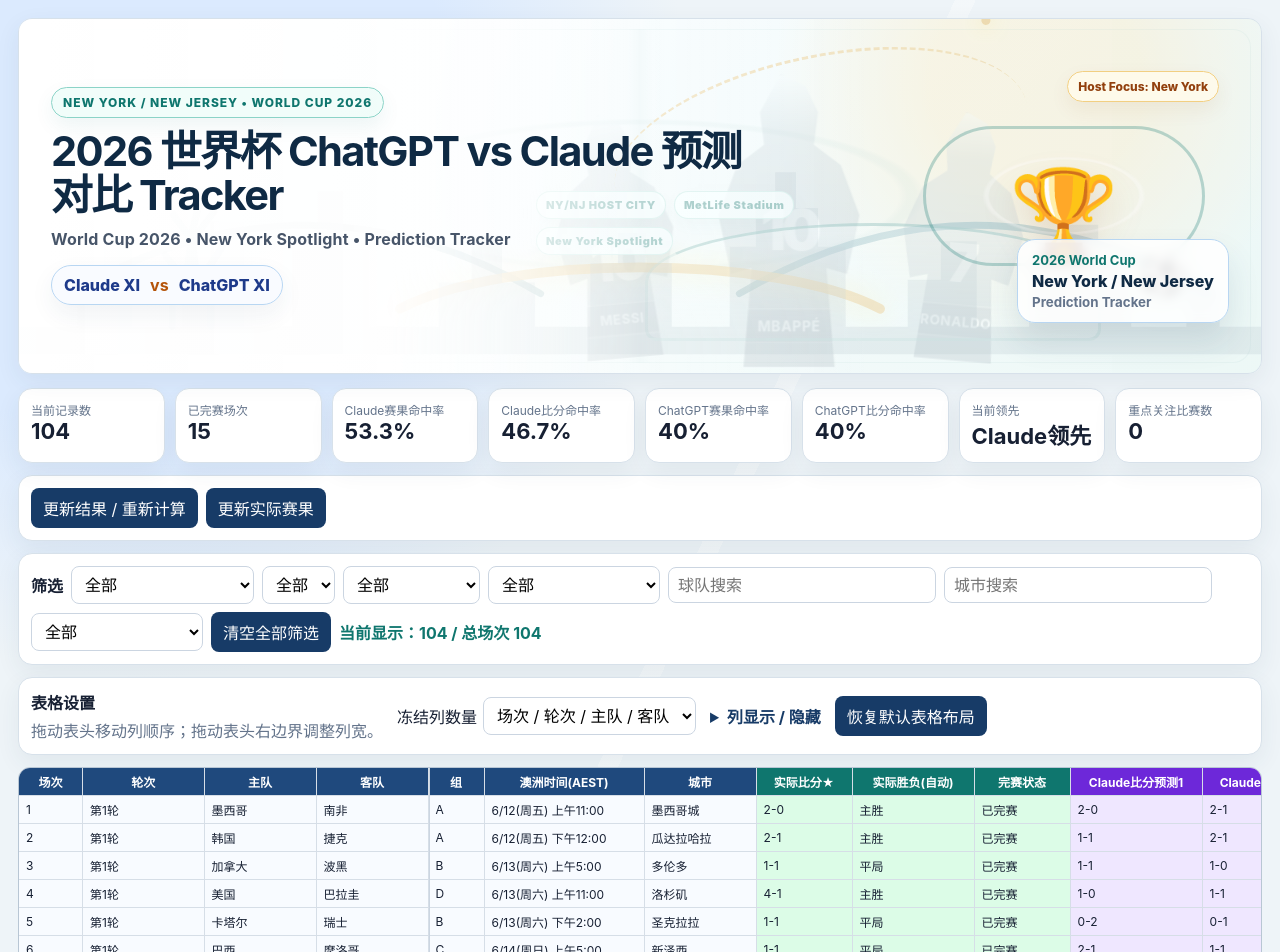
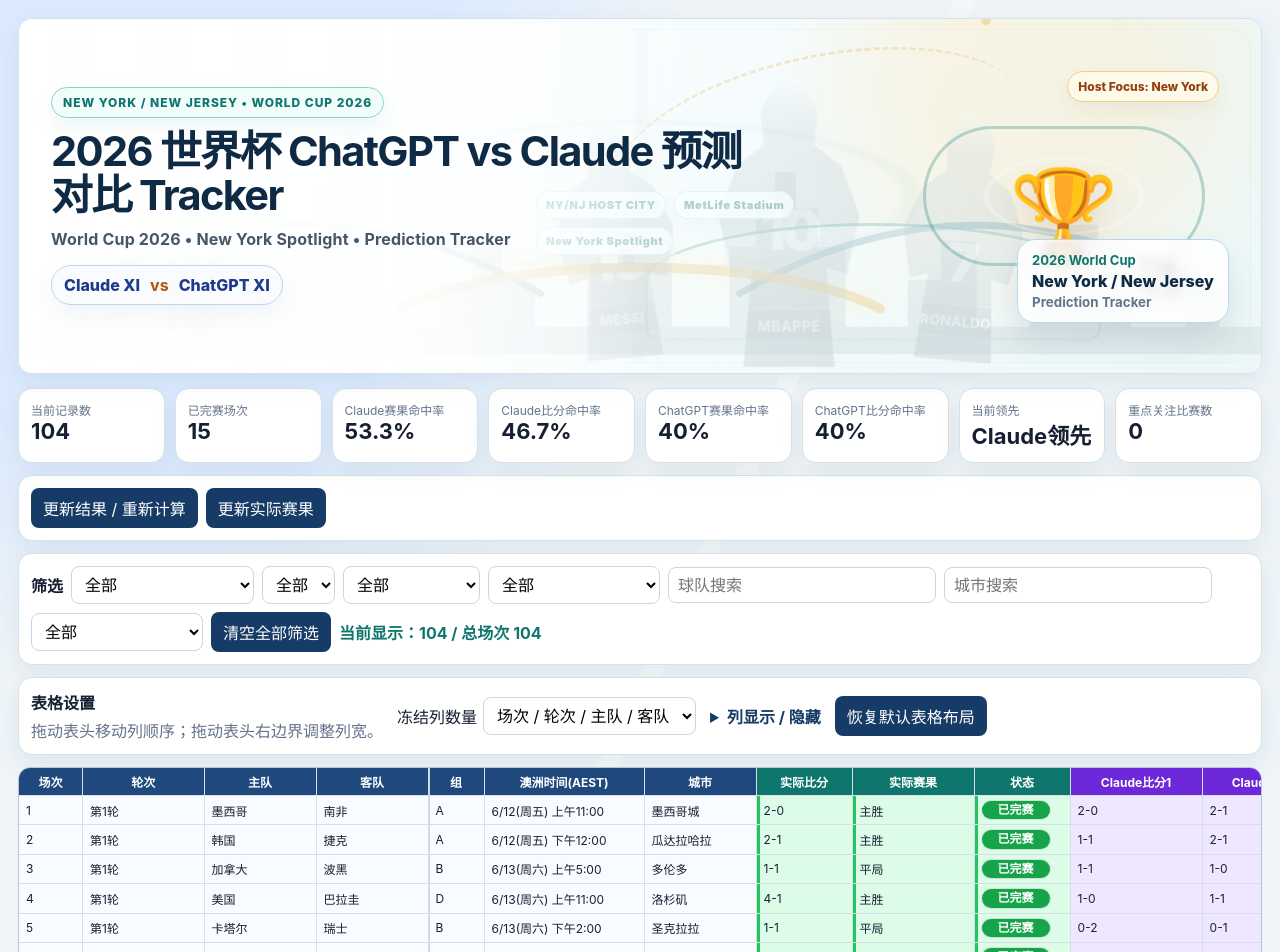
Before and after one commit to xingshu19890327/world-cup-prediction-tracker, a React (Vite) app: page / in a window 1280 px wide. Shown: the top 952 px of the page. Built offline with nearby package versions, Linux system fonts and the light colour scheme.

Commit message:
Improve match table status visuals

```diff
--- a/src/components/MatchTable.tsx
+++ b/src/components/MatchTable.tsx
@@ -12,22 +12,22 @@
   { key: 'group', label: '组', group: 'base', defaultWidth: 56 },
   { key: 'australiaTime', label: '澳洲时间(AEST)', group: 'base', defaultWidth: 160 },
   { key: 'city', label: '城市', group: 'base', defaultWidth: 112 },
-  { key: 'actualScore', label: '实际比分★', group: 'actual', defaultWidth: 96 },
-  { key: 'actualResult', label: '实际胜负(自动)', group: 'actual', defaultWidth: 122 },
-  { key: 'completionStatus', label: '完赛状态', group: 'actual', defaultWidth: 96 },
-  { key: 'claudePredictedScore1', label: 'Claude比分预测1', group: 'claude', defaultWidth: 132 },
-  { key: 'claudePredictedScore2', label: 'Claude比分预测2', group: 'claude', defaultWidth: 132 },
-  { key: 'claudePredictedScore3', label: 'Claude比分预测3', group: 'claude', defaultWidth: 132 },
-  { key: 'claudeWdlPrediction', label: 'Claude胜平负预测', group: 'claude', defaultWidth: 138 },
-  { key: 'claudeAnyScoreHit', label: 'Claude比分命中?', group: 'claude', defaultWidth: 126 },
-  { key: 'claudeWdlHit', label: 'Claude赛果命中?', group: 'claude', defaultWidth: 126 },
-  { key: 'chatgptWdlPrediction', label: 'ChatGPT预测胜负', group: 'gpt', defaultWidth: 138 },
-  { key: 'chatgptActualWinner', label: 'ChatGPT实际胜方(自动)', group: 'actual', defaultWidth: 158 },
-  { key: 'chatgptWdlHit', label: 'ChatGPT赛果命中?', group: 'gpt', defaultWidth: 132 },
-  { key: 'chatgptAnyScoreHit', label: 'ChatGPT比分命中?', group: 'gpt', defaultWidth: 132 },
-  { key: 'chatgptPredictedScore1', label: 'ChatGPT比分预测1', group: 'gpt', defaultWidth: 138 },
-  { key: 'chatgptPredictedScore2', label: 'ChatGPT比分预测2', group: 'gpt', defaultWidth: 138 },
-  { key: 'chatgptPredictedScore3', label: 'ChatGPT比分预测3', group: 'gpt', defaultWidth: 138 },
+  { key: 'actualScore', label: '实际比分', group: 'actual', defaultWidth: 96 },
+  { key: 'actualResult', label: '实际赛果', group: 'actual', defaultWidth: 122 },
+  { key: 'completionStatus', label: '状态', group: 'actual', defaultWidth: 96 },
+  { key: 'claudePredictedScore1', label: 'Claude比分1', group: 'claude', defaultWidth: 132 },
+  { key: 'claudePredictedScore2', label: 'Claude比分2', group: 'claude', defaultWidth: 132 },
+  { key: 'claudePredictedScore3', label: 'Claude比分3', group: 'claude', defaultWidth: 132 },
+  { key: 'claudeWdlPrediction', label: 'Claude胜平负主推', group: 'claude', defaultWidth: 138 },
+  { key: 'claudeAnyScoreHit', label: 'Claude比分命中', group: 'claude', defaultWidth: 126 },
+  { key: 'claudeWdlHit', label: 'Claude赛果命中', group: 'claude', defaultWidth: 126 },
+  { key: 'chatgptWdlPrediction', label: 'ChatGPT胜平负主推', group: 'gpt', defaultWidth: 138 },
+  { key: 'chatgptActualWinner', label: '实际胜方', group: 'actual', defaultWidth: 158 },
+  { key: 'chatgptWdlHit', label: 'ChatGPT赛果命中', group: 'gpt', defaultWidth: 132 },
+  { key: 'chatgptAnyScoreHit', label: 'ChatGPT比分命中', group: 'gpt', defaultWidth: 132 },
+  { key: 'chatgptPredictedScore1', label: 'ChatGPT比分1', group: 'gpt', defaultWidth: 138 },
+  { key: 'chatgptPredictedScore2', label: 'ChatGPT比分2', group: 'gpt', defaultWidth: 138 },
+  { key: 'chatgptPredictedScore3', label: 'ChatGPT比分3', group: 'gpt', defaultWidth: 138 },
   { key: 'predictionDisagreement', label: '预测分歧', group: 'extra', defaultWidth: 88 },
   { key: 'notes', label: '备注', group: 'extra', defaultWidth: 160, lowFrequency: true },
   { key: 'oddsSource', label: '赔率来源', group: 'extra', defaultWidth: 130, lowFrequency: true },
@@ -39,6 +39,7 @@
 const defaultOrder = columns.map((column) => column.key);
 const columnByKey = new Map(columns.map((column) => [column.key, column]));
 const widthFor = (column: TableColumn, widths: Record<string, number>) => widths[column.key] ?? column.defaultWidth;
+const actualResultKeys: (keyof MatchPrediction)[] = ['actualScore', 'actualResult', 'completionStatus', 'chatgptActualWinner'];
 
 export default function MatchTable({ matches, onOpen }: { matches: MatchPrediction[]; onOpen:(m:MatchPrediction)=>void }) {
   const [layout, setLayout] = useState(loadTableLayout);
@@ -158,20 +159,34 @@
           </tr>
         </thead>
         <tbody>
-          {matches.map((match) => <tr key={match.id} onClick={() => onOpen(match)}>
+          {matches.map((match) => {
+            const isCompleted = match.completionStatus === '已完赛';
+            const isPending = match.completionStatus === '未赛';
+            return <tr
+              key={match.id}
+              className={isCompleted ? 'matchCompleted' : isPending ? 'matchPending' : ''}
+              onClick={() => onOpen(match)}
+            >
               {orderedColumns.map((column, index) => {
                 const frozen = index < layout.frozenColumns;
                 const width = widthFor(column, layout.columnWidths);
                 const style = frozen ? { left: leftOffsets[index], width, minWidth: width } : { width, minWidth: width };
+                const value = String(match[column.key] ?? '');
+                const pendingActual = isPending && actualResultKeys.includes(column.key);
+                const completedActual = isCompleted && actualResultKeys.includes(column.key);
+                const hitClass = value === '✓' ? 'ok' : value === '×' ? 'bad' : '';
                 return <td
                   key={column.key}
-                className={`${column.group} ${frozen ? 'frozen' : ''} ${match[column.key] === '✓' ? 'ok' : match[column.key] === '×' ? 'bad' : ''}`}
+                  className={`${column.group} ${frozen ? 'frozen' : ''} ${completedActual ? 'actualCompleted' : ''} ${pendingActual ? 'actualPending' : ''} ${hitClass}`}
                   style={style}
                 >
-                {String(match[column.key] ?? '')}
+                  {column.key === 'completionStatus' && (isCompleted || isPending)
+                    ? <span className={`statusBadge ${isCompleted ? 'statusDone' : 'statusPending'}`}>{value}</span>
+                    : value}
                 </td>;
               })}
-          </tr>)}
+            </tr>;
+          })}
         </tbody>
       </table>
     </section>
--- a/src/index.css
+++ b/src/index.css
@@ -590,6 +590,22 @@
   background:#dcfce7
 }
 
+tr.matchCompleted td.actualCompleted {
+  background:#dcfce7;
+  box-shadow:inset 3px 0 0 #22c55e
+}
+
+tr.matchPending td.actualPending {
+  background:repeating-linear-gradient(
+    135deg,
+    #f8fafc 0,
+    #f8fafc 8px,
+    rgba(148,163,184,.08) 8px,
+    rgba(148,163,184,.08) 16px
+  );
+  color:#64748b
+}
+
 .extra {
   background:#fafafa
 }
@@ -647,6 +663,22 @@
   background:#dcfce7
 }
 
+tr.matchCompleted td.frozen.actualCompleted {
+  background:#dcfce7;
+  box-shadow:inset 3px 0 0 #22c55e,1px 0 0 #cbd5e1
+}
+
+tr.matchPending td.frozen.actualPending {
+  background:repeating-linear-gradient(
+    135deg,
+    #f8fafc 0,
+    #f8fafc 8px,
+    rgba(148,163,184,.08) 8px,
+    rgba(148,163,184,.08) 16px
+  );
+  color:#64748b
+}
+
 .frozen.extra {
   background:#fafafa
 }
@@ -683,6 +715,29 @@
 
 .resizeHandle:hover {
   background:#ffffff55
+}
+
+.statusBadge {
+  display:inline-flex;
+  align-items:center;
+  justify-content:center;
+  min-width:52px;
+  padding:2px 8px;
+  border-radius:999px;
+  font-weight:800;
+  line-height:1.2
+}
+
+.statusDone {
+  background:#16a34a;
+  color:white;
+  box-shadow:0 0 0 1px #15803d22
+}
+
+.statusPending {
+  background:#e2e8f0;
+  color:#475569;
+  box-shadow:0 0 0 1px #94a3b833
 }
 
 .dataManagement {
```
Lines whose indentation alone changed are shown as unchanged.
